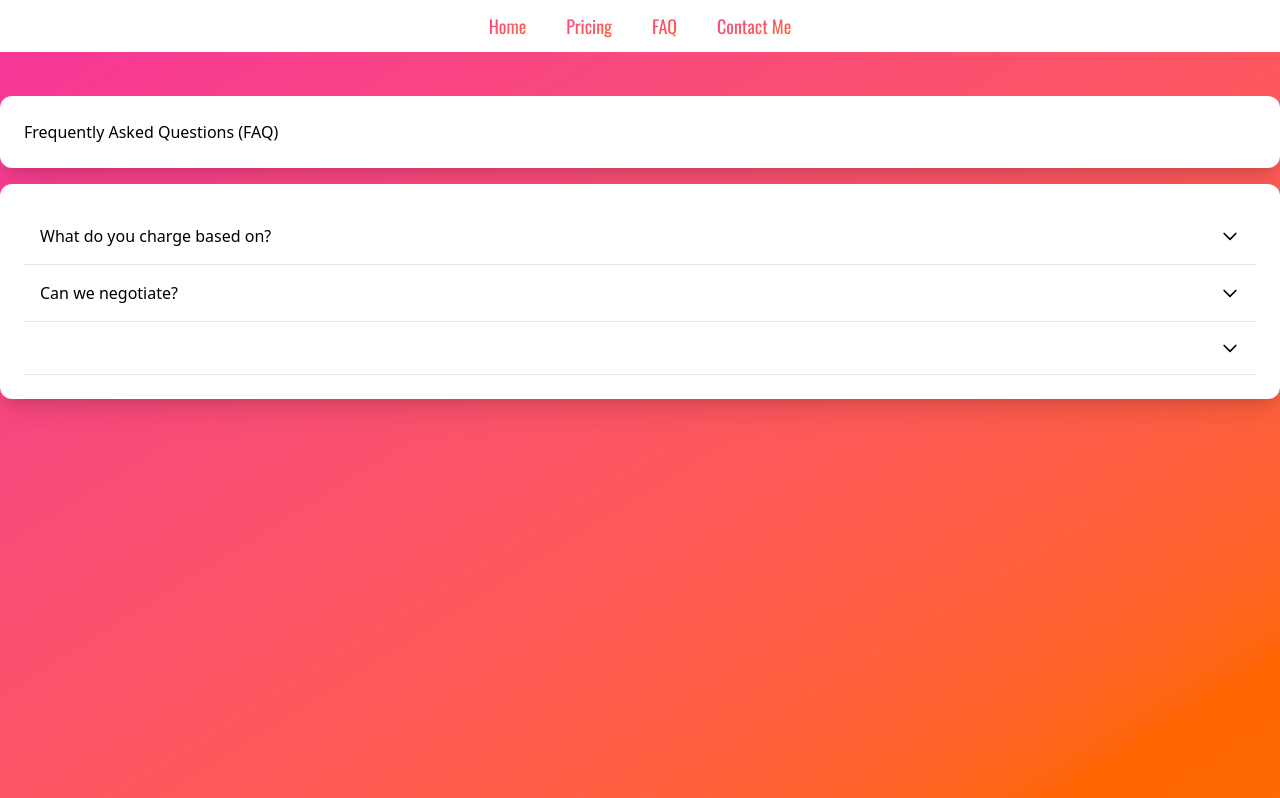
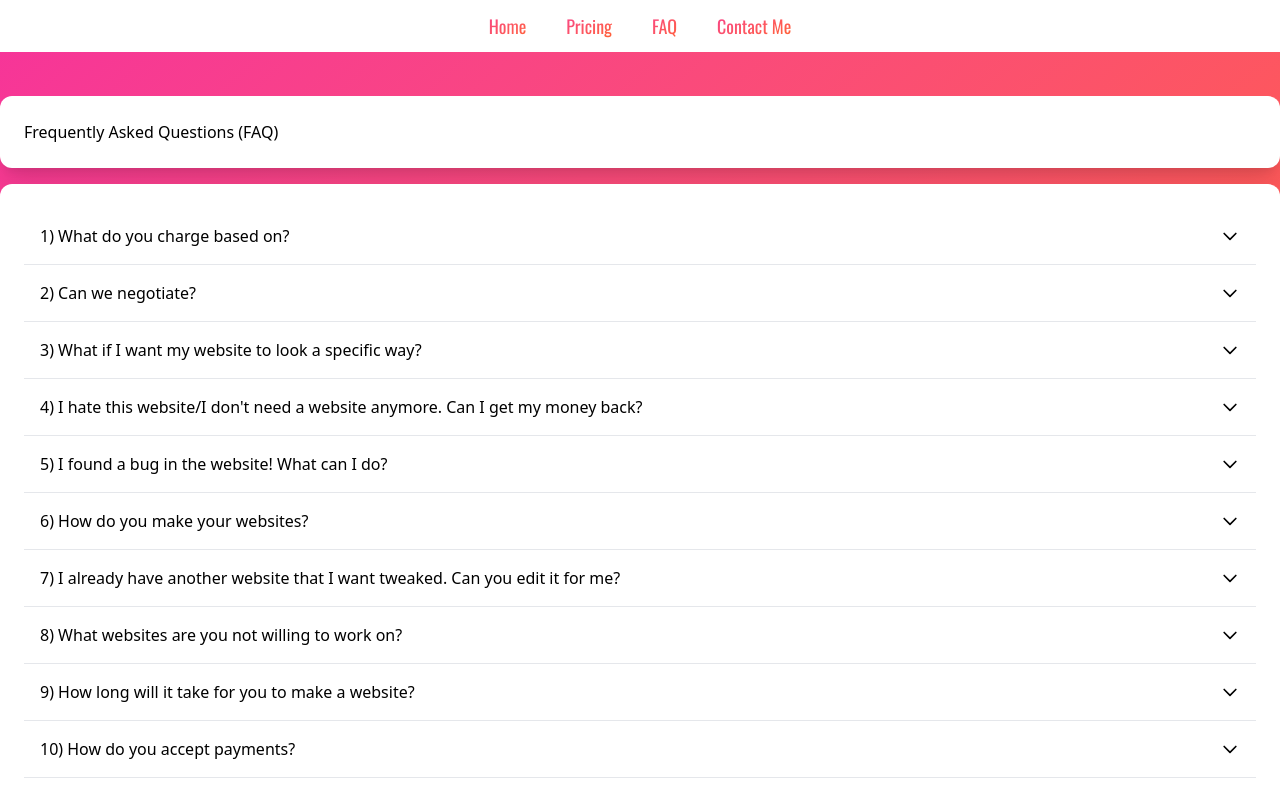
Before and after one commit to statisluc/FreelanceOffic, a React (Vite) app: page /FAQ in a window 1280 px wide. Shown: the top 798 px of the page. Built offline with nearby package versions, Linux system fonts and the light colour scheme; a web font is replaced by a local one.

Commit message:
Added more to FAQ
Added bottom padding, inserted more FAQs

```diff
--- a/src/components/FAQ.jsx
+++ b/src/components/FAQ.jsx
@@ -37,7 +37,7 @@ function FAQclick({ question, answer }) {
 function FAQ() {
   const faqs = [
     {
-      q: "What do you charge based on?",
+      q: "1) What do you charge based on?",
       a: (
         <>
           I charge based on time, effort, and quality put into the project.
@@ -51,13 +51,13 @@ function FAQ() {
       ),
     },
     {
-      q: "Can we negotiate?",
+      q: "2) Can we negotiate?",
       a: (
         <>
           Unless we're talking about buying or selling cars, negotiation is
-          limited! However, I am always willing to help my clients. Sure, we
+          limited. However, I am always willing to help my clients. Sure, we
           might be able to talk a few numbers, but most of the prices I give you
-          (and the prices seen in our PriceChecker) are firm! Please{" "}
+          (and the prices seen in our PriceChecker) are firm. Please{" "}
           <Link to={"/Contact"} className="text-blue-600 hover:underline">
             {" "}
             contact me
@@ -66,6 +66,75 @@ function FAQ() {
         </>
       ),
     },
+    {
+      q: "3) What if I want my website to look a specific way?",
+      a: "I have video conference consultation calls where we can discuss the specifics of the website design and layout. Every new client gets a free 30 minutes. After that, these are $15 per hour. Rate is calculated by total time expended. Additional consultation time is billed at $15/hour in 30-minute increments, and paid upfront before continuing our session. You will always be reminded at the 25 minute mark.",
+    },
+    {
+      q: "4) I hate this website/I don't need a website anymore. Can I get my money back?",
+      a: "Due to the custom nature of my work, all sales are final, and I cannot offer full refunds after work has begun. Partial refunds may be considered at my discretion depending on progress and circumstances.",
+    },
+    {
+      q: "5) I found a bug in the website! What can I do?",
+      a: (
+        <>
+          Bugs are common and part of the software development cycle. For every
+          website I make, I offer a 2 week warranty from date of deployment.
+          This is your opportunity to "break" the website and report to me your
+          findings. Any bug found <strong>after</strong> these two weeks can be
+          resolved by me for $30 per each bug, or $25 per hour of work,
+          depending on scope and complexity of the issue.
+          <div></div>
+          <i>
+            Note: Each website undergoes extensive testing not just by me but
+            also may be reviewed by additional testers. This ensures the site is
+            thoroughly checked from multiple perspectives before it ever reaches
+            your hand.{" "}
+          </i>
+        </>
+      ),
+    },
+    {
+      q: "6) How do you make your websites?",
+      a: " My websites are always made with ReactJS (HTML, Tailwind CSS, and JavaScript). For E-commernce websites, I may use an extension like Stripe or Shopify- but that is the only time I will be using anything external like that. I do not work with Framer, Wix, Google Sites, unless certain circumstances. Implementation of backend (like for contact pages and checkout pages) varies.",
+    },
+    {
+      q: " 7) I already have another website that I want tweaked. Can you edit it for me?",
+      a: " I make all my websites from scratch. I can use assets from your previous website by eyeballing, but I do not modify someone else's work at this moment. If we're talking about a minor change, contact me and I can see what I can do for you. Rarely will I reformat an entire website, only parts at most.",
+    },
+    {
+      q: "8) What websites are you not willing to work on?",
+      a: "I'm willing to tackle anything you throw on me. I am very transparent if there is something I cannot do, or will take me longer to do. Very rarely do I straight up refuse to make a website for someone, regardless of the subject matter.",
+    },
+    {
+      q: "9) How long will it take for you to make a website?",
+      a: "All my websites are handmade (ReactJS). I do not use any drag and drop software or shortcuts. I also try to do a lot of bug testing and checking myself. Furthermore, at the time, I have other things going on in my life like my career and personal life. Your website cannot not be done in two or three days or sometimes even a week. Depending on the complexity of the website, or what you want, I will give you a timeframe. I will always communicate and be transparent with my clients. If something will take me a whole month, I will tell you it will take me a whole month",
+    },
+    {
+      q: "10) How do you accept payments?",
+      a: (
+        <>
+          I only take payments via PayPal, Cashapp, and Venmo. Only those who I
+          personally know may send me money on Zelle or drop off cash. I take
+          60% of the money upfront, the remaining 40% after the job is finished
+          but before transferring ownership of the site. Ownership is only
+          granted after full payment. This is simply to protect myself and my
+          clients, and establish a mutual trust. Creation of website only begins
+          after upfront payment is made. Transfer of website only occurs after
+          remaining payment is made. Until full payment is made, the website
+          remains my intellectual property, and may be reformatted to fit a
+          website of another client. There will be a formal contract{" "}
+          <strong>EVERY</strong> client must sign before any kind of work
+          begins. This contract will showcase the service level agreement we
+          have with our clients.{" "}
+        </>
+      ),
+    },
+    { q: "", a: "" },
+    { q: "", a: "" },
+    { q: "", a: "" },
+    { q: "", a: "" },
+    { q: "", a: "" },
     { q: "", a: "" },
   ];
 
@@ -77,7 +146,7 @@ function FAQ() {
           <h1>Frequently Asked Questions (FAQ)</h1>
         </Card>
 
-        <Card className="max-w-[1300px] text-start mt-4">
+        <Card className="max-w-[1300px] text-start mt-4 mb-8">
           {faqs.map(({ q, a }, i) => (
             <FAQclick key={i} question={q} answer={a} />
           ))}
@@ -88,28 +157,3 @@ function FAQ() {
 }
 
 export default FAQ;
-
-// 1) What do you charge based on?
-// I charge based on time, effort, and quality put into the project. Please see my pricing page HERE_link.
-// 2) What if I want my website to look a specific way?
-// I have video conference consultation calls where we can discuss the specifics of the website design and layout. Every new client gets a free 30 minutes. After that, these are
-// $15 per hour, with a $5 down payment to start the meeting. Upon receiving this payment, we can schedule the minutes or hours of the meeting
-// and how much the total cost will be (subtract the $5 down payment). Failure to make the $5 deposit will result in no appointment being reached, and failure to pay for the meeting will result in termination of our partnership.
-// 3) I found a bug in the website! What can I do?
-// Bugs are common and part of the software development cycle. For every website I make, I offer a 2 week warranty from date of deploymnet. This is your opportunity to "break" the website and report to me your findings. Any bug found after these two weeks can be resolved by me for $30, or $25 per hour of work, whichever greater.
-// 4) I hate this website/I don't need a website anymore. Can I get my money back?
-// Can I get my time back? As much as it may be inconvenient, all sales are final. The time and energy I invest into these websites cannot be refunded, hence I cannot offer refunds to anyone who has already initiated a website using my services. In extreme cases I may offer an exception, but this is not to be considered.
-// 5) Can we negotiate?
-//  Unless we're buying or selling cars, there is limited negotiation. We might be able to talk a few numbers, but if I charge you $275 and you want me to bring it down to $200, I expect you to have a really good reason/another offer coming my way
-// 6) How do you make your websites?
-// My websites are always made with ReactJS (HTML, Tailwind CSS, and JavaScript). For E-commernce websites, I may use an extension like Stripe or Shopify- but that is the only time I will be using anything external like that. I don't use Framer, Wix, Google Sites, and refuse to. Backend (like for contact pages and checkout pages) varies.
-// 7) Are you willing to make a website in Wix, Google Sites, Framer, etc to save on costs for the customer?
-// No.
-// 8) I already have another website that I want tweaked. Can you edit it for me?
-// I make all my websites from scratch. I can use assets from your previous website by eyeballing, but I do not touch someone else's work. If we're talking about a minor change, contact me and I can see what I can do for you.
-// 9) What websites are you not willing to work on?
-// I'm willing to tackle anything you throw on me. I am very transparent if there is something I cannot do, or will take me longer to do. Very rarely do I straight up refuse to make a website for someone, regardless of the subject matter.
-// 10) How long will it take for you to make a website?
-// All my websites are handmade (ReactJS). I do not use any drag and drop software or cheats. I also try to do a lot of bug testing and checking myself. Furthermore, at the time, I am a student on top of working two jobs with other side gigs. Your website will not be done in two or three days or not even a week. Depending on the complexity of the website, or what you want, I will give you a timeframe. I will always communicate and be transparent with my clients. If something will take me a whole month, I will tell you it will take me a whole month.
-// 11) How do you accept payments?
-// I only take payments via PayPal, Cashapp, Venmo, and physical cash (local meet-up only- DO NOT MAIL ME CASH). Only those who I personally know may send me money on Zelle. I take 60% of the money upfront, the remaining 40% after the job is finished (but before transferring ownership of the site). This is simply to protect myself and my clients, and establish a mutual trust. Failure to make an upfront payment will lead to me not working on your site at all. Failure to make the second half of payment denies you any rights to the website, and I am subjected to giving it to someone else or do what I please with it. There will be a formal contract EVERY client must sign before any kind of work begins. This contract will showcase the service level agreement I will have with my clients.
--- a/src/components/Landing.jsx
+++ b/src/components/Landing.jsx
@@ -136,7 +136,7 @@ function Landing() {
                 <div className="flex justify-center">
                   <Link to={"/Contact"}>
                     <button className="landingbuttonsolution">
-                      Contact Us
+                      Contact Me
                     </button>
                   </Link>
                 </div>
```
